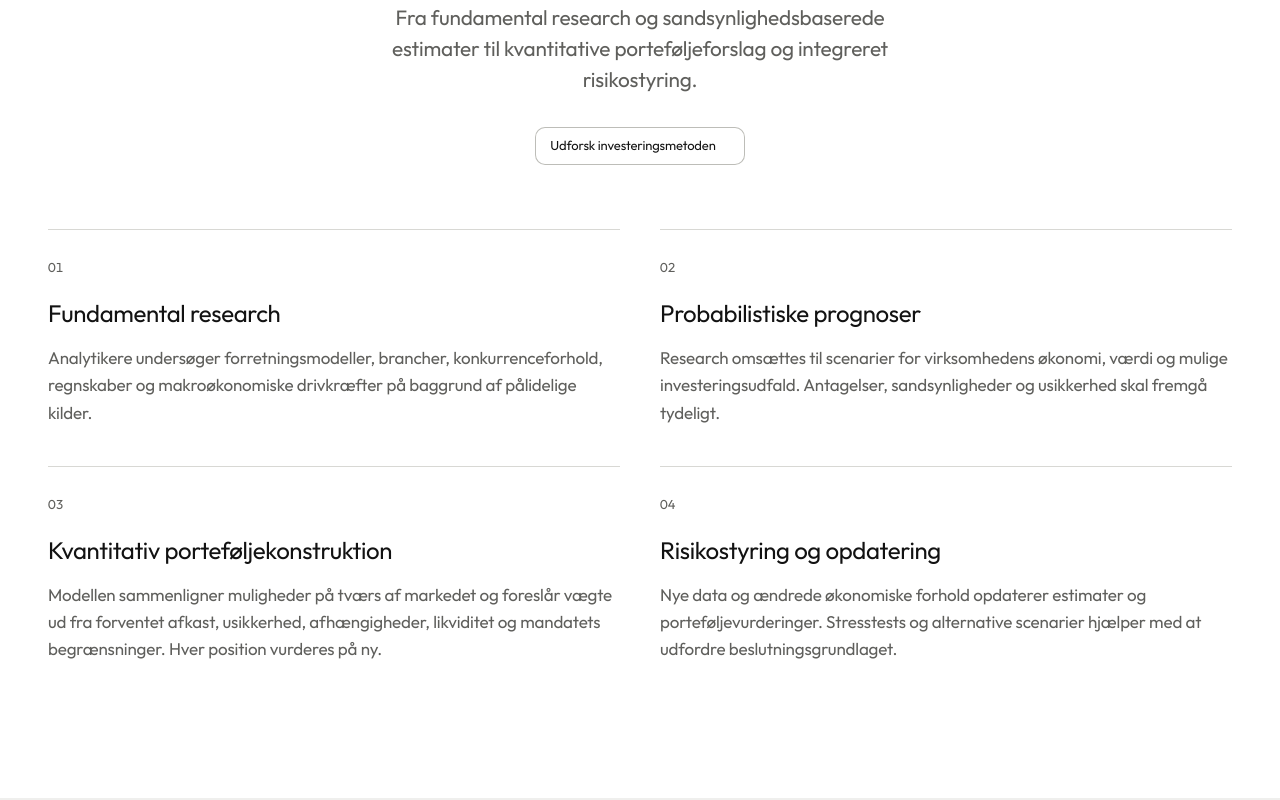
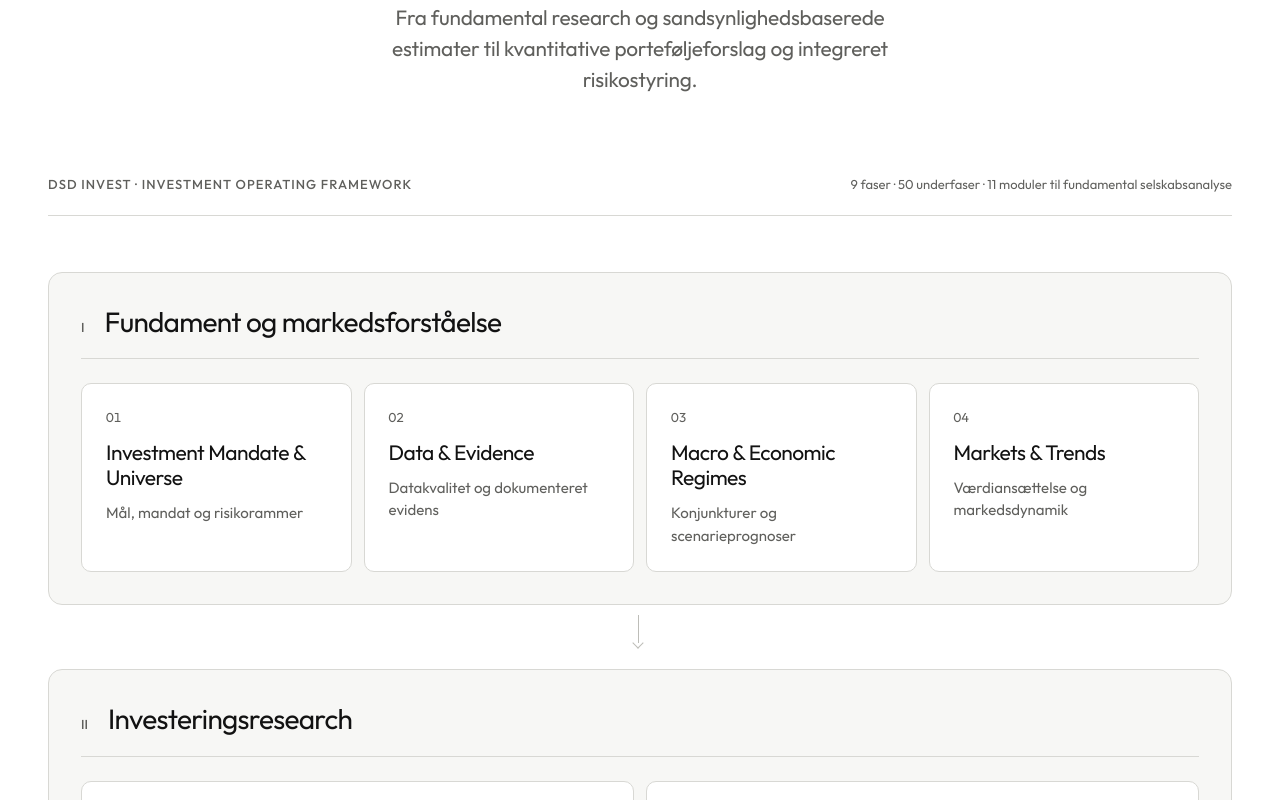
Before and after one commit to JakobDrist/Landing-Page-Student-Driven-Capital, a Next.js app: page / in a window 1280 px wide. Shown: the part 2760-3560 px from the top of the page. Built offline with nearby package versions, Linux system fonts and the light colour scheme.

Commit message:
feat(home): replace generic four-step process with nine-phase architecture

```diff
--- a/src/components/sections/sectors-section.tsx
+++ b/src/components/sections/sectors-section.tsx
@@ -1,32 +1,24 @@
-import { home, pages } from "@/content/data";
+import { home } from "@/content/data";
+import { ButtonLink } from "@/components/ui/button-link";
 import { Section } from "./section";
+import { InvestmentFramework } from "./investment-framework";
 import { SectionHeading } from "@/components/ui/section-heading";
 
 export function SectorsSection() {
-  const { process } = pages.sectors;
-
   return (
-    <Section className="bg-white">
+    <Section className="bg-white" id="investment-approach">
       <SectionHeading
         title={home.sectors.title}
         description={home.sectors.description}
-        action={home.sectors.action}
       />
-      <ol className="mt-12 grid gap-x-10 gap-y-10 md:mt-16 md:grid-cols-2">
-        {process.steps.map((step, index) => (
-          <li key={step.title} className="border-t border-line pt-6">
-            <span className="text-[13px] tabular-nums text-muted">
-              0{index + 1}
-            </span>
-            <h3 className="mt-5 text-[24px] leading-[1.25] tracking-[-0.015em]">
-              {step.title}
-            </h3>
-            <p className="mt-4 max-w-xl text-[17px] leading-[1.6] tracking-[-0.01em] text-muted">
-              {step.text}
-            </p>
-          </li>
-        ))}
-      </ol>
+      <div className="mt-14 md:mt-20">
+        <InvestmentFramework />
+      </div>
+      <div className="mt-12 text-center md:mt-16">
+        <ButtonLink href={home.sectors.action.href} variant="dark">
+          {home.sectors.action.label}
+        </ButtonLink>
+      </div>
     </Section>
   );
 }
```
